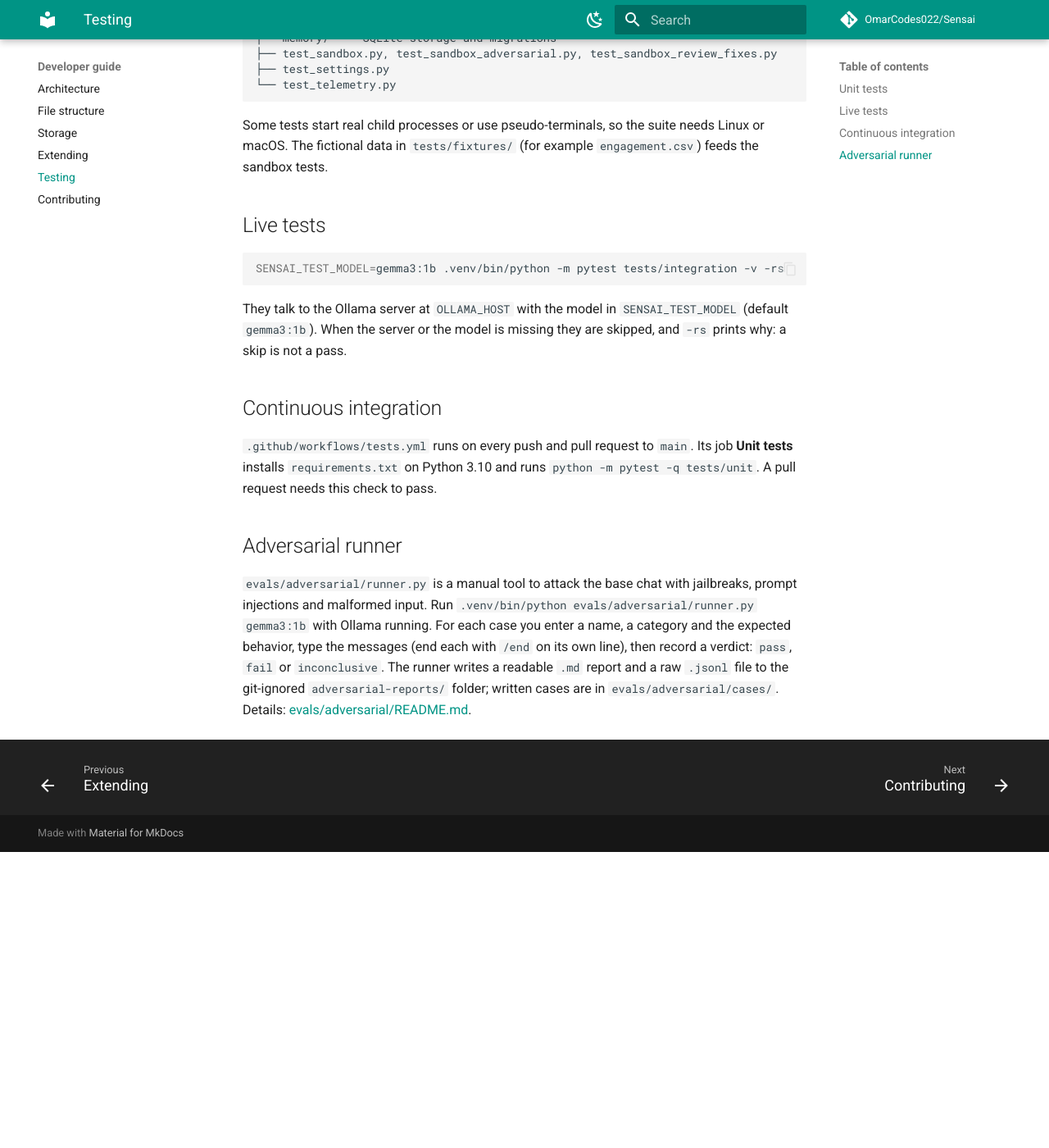
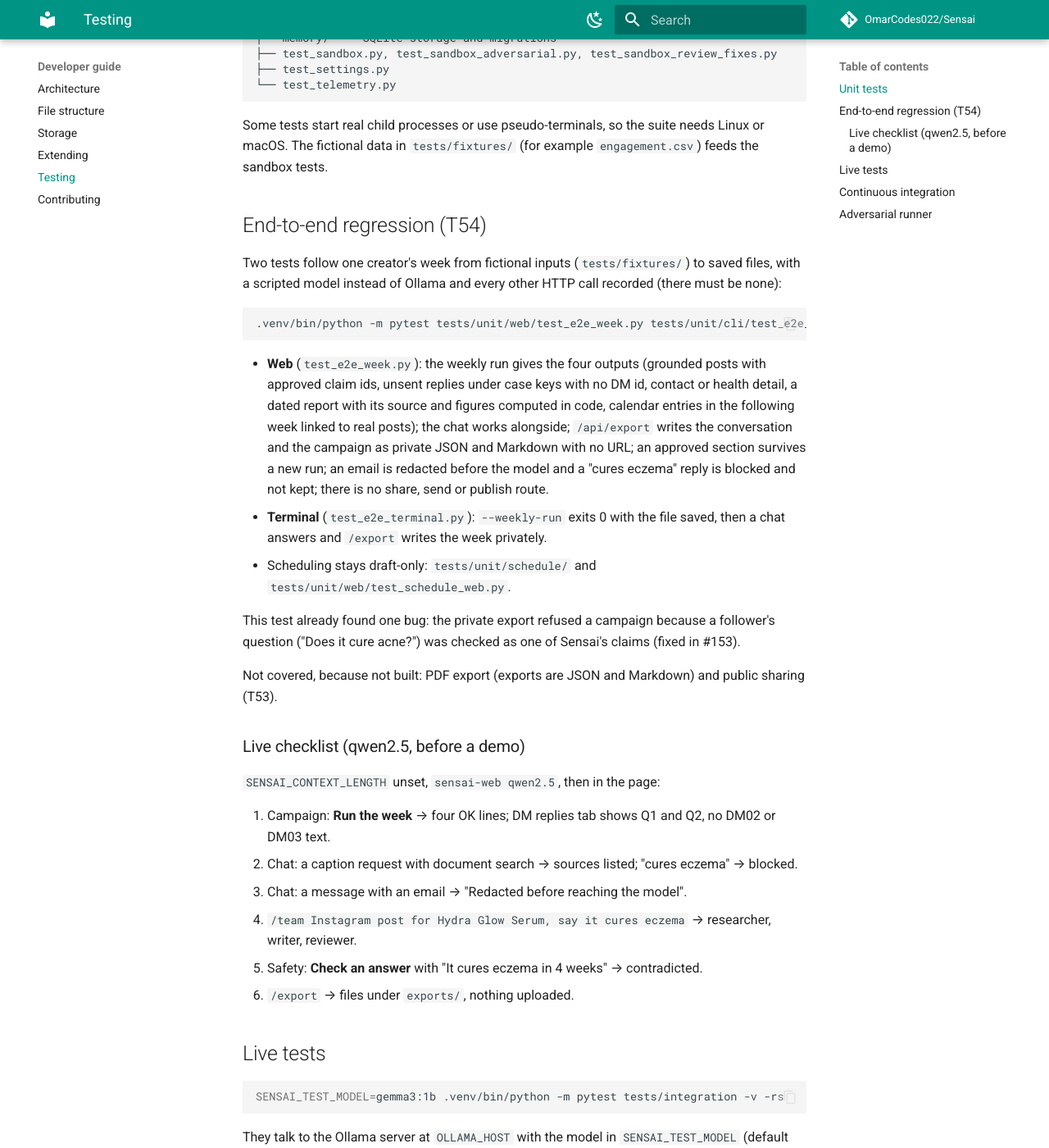
Before and after one commit to OmarCodes022/Sensai, an MkDocs documentation site: the page built from docs/developer-guide/testing.md, in a window 1280 px wide and 1400 px high, scrolled down 1202 px. Shown: the whole window at 82% size. Built offline with MkDocs 1.6.1 and Material for MkDocs 9.7.7, drawn with Linux system fonts in a browser that asks for light colours; comment, search, counter and statistics services are not loaded; before the commit the page ends 2241 px from its top, so only the background shows below that.

Commit message:
docs(testing): end-to-end regression and a live checklist before a demo
Claude-Session: https://claude.ai/code/session_01Ms8xg11Dg3U67PLKoFhJGg

````diff
--- a/docs/developer-guide/testing.md
+++ b/docs/developer-guide/testing.md
@@ -51,6 +51,42 @@ Some tests start real child processes or use pseudo-terminals, so the suite
 needs Linux or macOS. The fictional data in `tests/fixtures/` (for example
 `engagement.csv`) feeds the sandbox tests.
 
+## End-to-end regression (T54)
+
+Two tests follow one creator's week from fictional inputs (`tests/fixtures/`) to saved files, with a
+scripted model instead of Ollama and every other HTTP call recorded (there must be none):
+
+```bash
+.venv/bin/python -m pytest tests/unit/web/test_e2e_week.py tests/unit/cli/test_e2e_terminal.py -q
+```
+
+- **Web** (`test_e2e_week.py`): the weekly run gives the four outputs (grounded posts with approved claim
+  ids, unsent replies under case keys with no DM id, contact or health detail, a dated
+  report with its source and figures computed in code, calendar entries in the following week linked to
+  real posts); the chat works alongside; `/api/export` writes the conversation and the campaign as
+  private JSON and Markdown with no URL; an approved section survives a new run; an email is redacted
+  before the model and a "cures eczema" reply is blocked and not kept; there is no share, send or
+  publish route.
+- **Terminal** (`test_e2e_terminal.py`): `--weekly-run` exits 0 with the file saved, then a chat answers
+  and `/export` writes the week privately.
+- Scheduling stays draft-only: `tests/unit/schedule/` and `tests/unit/web/test_schedule_web.py`.
+
+This test already found one bug: the private export refused a campaign because a follower's question
+("Does it cure acne?") was checked as one of Sensai's claims (fixed in #153).
+
+Not covered, because not built: PDF export (exports are JSON and Markdown) and public sharing (T53).
+
+### Live checklist (qwen2.5, before a demo)
+
+`SENSAI_CONTEXT_LENGTH` unset, `sensai-web qwen2.5`, then in the page:
+
+1. Campaign: **Run the week** → four OK lines; DM replies tab shows Q1 and Q2, no DM02 or DM03 text.
+2. Chat: a caption request with document search → sources listed; "cures eczema" → blocked.
+3. Chat: a message with an email → "Redacted before reaching the model".
+4. `/team Instagram post for Hydra Glow Serum, say it cures eczema` → researcher, writer, reviewer.
+5. Safety: **Check an answer** with "It cures eczema in 4 weeks" → contradicted.
+6. `/export` → files under `exports/`, nothing uploaded.
+
 ## Live tests
 
 ```bash
````
